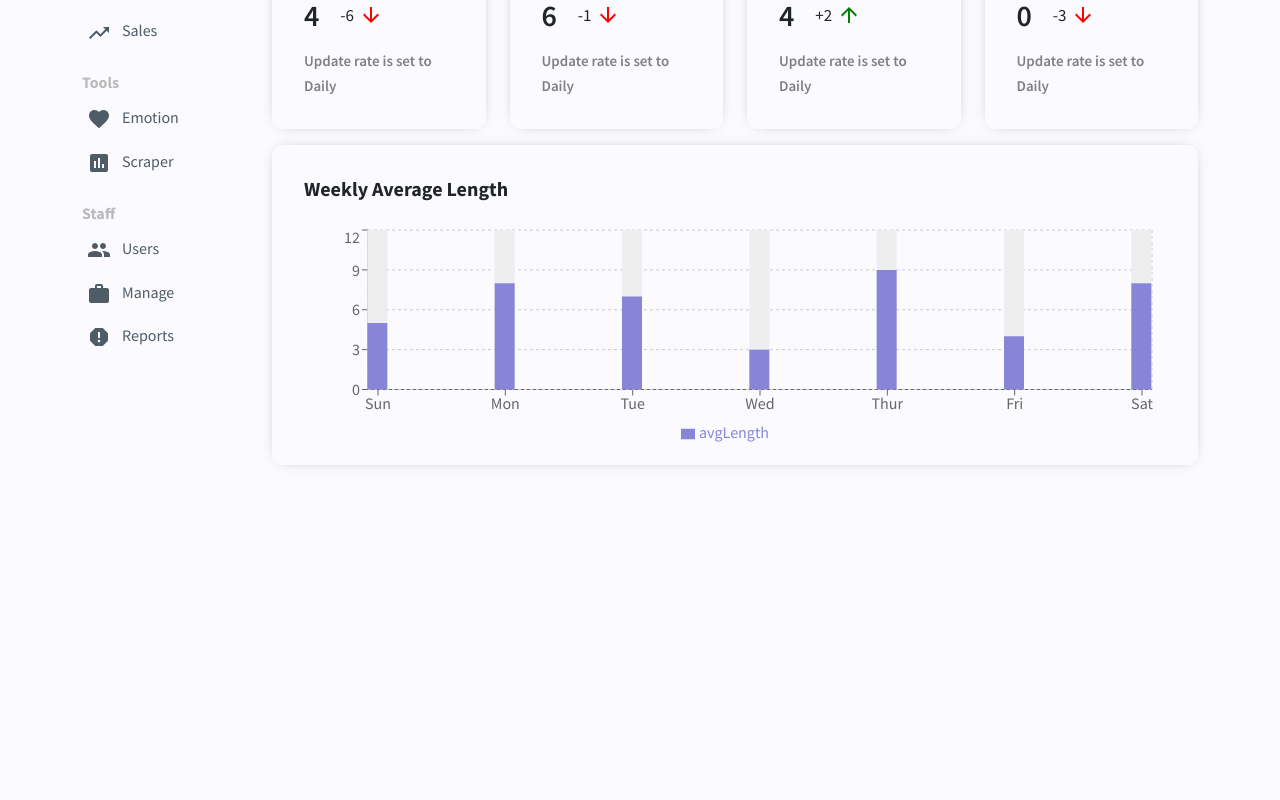
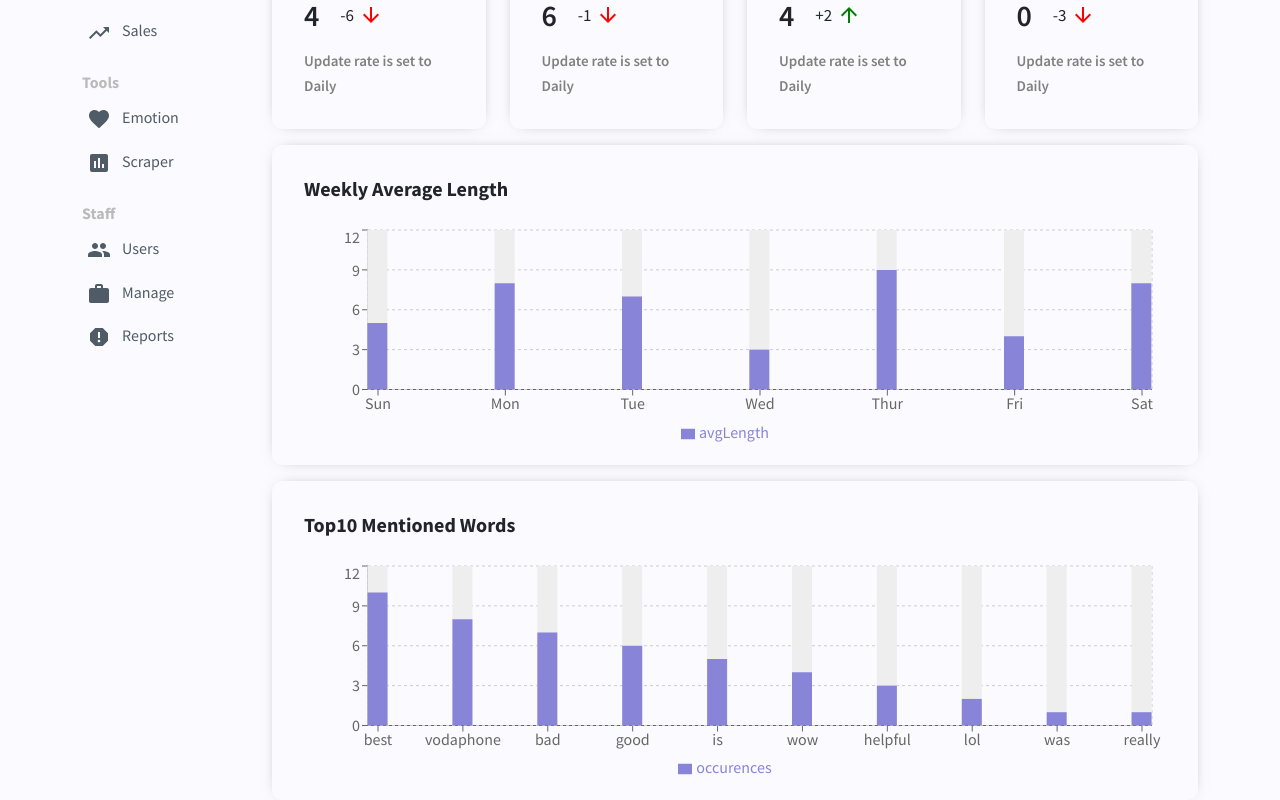
Before and after one commit to 6Niners/Smart-Customer-Care, a React (Create React App) app in the folder front-end/: page / in a window 1280 px wide. Shown: the part 186-986 px from the top of the page. Before the commit the page ends 800 px from the top, so only its background shows below. Built offline with nearby package versions, Linux system fonts and the light colour scheme.

Commit message:
Top 10 objects returns objects and has a graph

```diff
--- a/front-end/src/App.js
+++ b/front-end/src/App.js
@@ -97,7 +97,9 @@ function App() {
       name: 'Sat',
       avgLength : 8
     },
-  ];
+  ]
+
+
 
 
 
@@ -106,8 +108,9 @@ function App() {
 
   const postTextList = ["hello there bro", "nice weather were having", "get me OUT, GET ME OUTTT!!", "extra extra read all about it bruvv, nvm im just existing"]
 
-  var Tweets = ['wow vodaphone is bad bad bad bad bad', 'lol vodaphone is bad good good good shit good', 'league league XDXDXD vodaphone is best best best best best best best best best best best best best best best best best best best best best best best best best best best best', 'vodaphone was really shit man i hated vodaphone so much because league of legends is a lot more fun']
+  const Tweets = ['wow vodaphone vodaphone vodaphone good bad good bad bad bad bad bad', 'lol vodaphone bad good good good wow vodaphone good', 'helpful helpful helpful vodaphone best best best best best best best best best best', 'vodaphone was really wow wow lol man i hated vodaphone so much because league of legends a lot more is is is is is fun']
 
+  let top10Words = getTop10(Tweets)
   const getAveragePostLength = (_postTextList) => {
 
     let totalLength = _postTextList.reduce(
@@ -208,9 +211,10 @@ function App() {
 
 
     function getTop10(tweet=[]) {
-    var obj = {};
+      let obj = {};
+      let sortable = [];
 
-    for (var tweetIDX = 0; tweetIDX < tweet.length; tweetIDX++){
+      for (let tweetIDX = 0; tweetIDX < tweet.length; tweetIDX++){
         let wordArr = tweet[tweetIDX].split(" ")
 
         wordArr.forEach(function(word) {
@@ -218,8 +222,7 @@ function App() {
         });
       }
 
-    var sortable = [];
-      for (var word in obj) {
+      for (let word in obj) {
         sortable.push([word, obj[word]]);
       }
 
@@ -227,10 +230,19 @@ function App() {
         return b[1]-a[1];
       });
 
-    var Top10 = sortable.slice(0, 10);
+
+      let Top10 = sortable.slice(0, 10);
+
+      for(let arrIDX = 0; arrIDX < 10; arrIDX++){
+
+        Top10[arrIDX] = Object.assign({'word':Top10[arrIDX][0],'occurences':Top10[arrIDX][1]});
+      }
 
       return Top10;
     }
+
+
+
 
 
 
@@ -288,6 +300,7 @@ function App() {
               <Route path="/" element={<Analytics aggCardState={aggregationCardState}
                                                   oldAggCardState={oldAggregationCardState}
                                                   weeklyAvgList={weeklyAvgTextLength}
+                                                  top10List={top10Words}
                                                   comparisonFunc={getStateDifference}  />} />
             </Routes>
           </div>
--- a/front-end/src/Components/Featured Components/Graph Components/Bar Chart/bar_chart.jsx
+++ b/front-end/src/Components/Featured Components/Graph Components/Bar Chart/bar_chart.jsx
@@ -2,7 +2,7 @@ import "./bar_chart.css"
 import { BarChart, Bar, XAxis, YAxis, CartesianGrid, Tooltip, Legend, ResponsiveContainer } from 'recharts';
 
 
-const Bar_Chart = ({ data }) => {
+const Bar_Chart = ({ data, xAxis, yAxis }) => {
 
   return (
     <div id="bar-showcase">
@@ -19,12 +19,12 @@ const Bar_Chart = ({ data }) => {
           }}
           barSize={20}
         >
-          <XAxis dataKey="name" scale="point" padding={{ left: 10, right: 10 }} />
+          <XAxis dataKey={xAxis} scale="point" padding={{ left: 10, right: 10 }} />
           <YAxis />
           <Tooltip />
           <Legend />
           <CartesianGrid strokeDasharray="3 3" />
-          <Bar dataKey="avgLength" animationDuration={2000} fill="#8884d8" background={{ fill: '#eee' }} />
+          <Bar dataKey={yAxis} animationDuration={2000} fill="#8884d8" background={{ fill: '#eee' }} />
         </BarChart>
       </ResponsiveContainer>
     </div>
--- a/front-end/src/Pages/Analytics/analytics.js
+++ b/front-end/src/Pages/Analytics/analytics.js
@@ -5,7 +5,8 @@ import Bar_Chart from "../../Components/Featured Components/Graph Components/Bar
 
 
 
-const Analytics = ({ aggCardState, oldAggCardState, weeklyAvgList, comparisonFunc }) => {
+
+const Analytics = ({ aggCardState, oldAggCardState, weeklyAvgList, top10List, comparisonFunc, }) => {
 
   let countComparison = comparisonFunc("Count", oldAggCardState, aggCardState)
   let avgComparison = comparisonFunc("Average", oldAggCardState, aggCardState)
@@ -71,10 +72,20 @@ const Analytics = ({ aggCardState, oldAggCardState, weeklyAvgList, comparisonFun
         <div className="row">
           <div className="col-12">
             <h3 className="title-primary">Weekly Average Length</h3>
-            <Bar_Chart data={weeklyAvgList}/>
+            <Bar_Chart data={weeklyAvgList} xAxis='name' yAxis='avgLength'/>
           </div>
         </div>
       </div>
+
+      <div id="avg-length-bar-showcase" className="featured-item">
+        <div className="row">
+          <div className="col-12">
+            <h3 className="title-primary">Top10 Mentioned Words</h3>
+            <Bar_Chart data={top10List} xAxis='word' yAxis='occurences'/>
+          </div>
+        </div>
+      </div>
+
 
     </div>
   )
```
Lines whose indentation alone changed are shown as unchanged.
